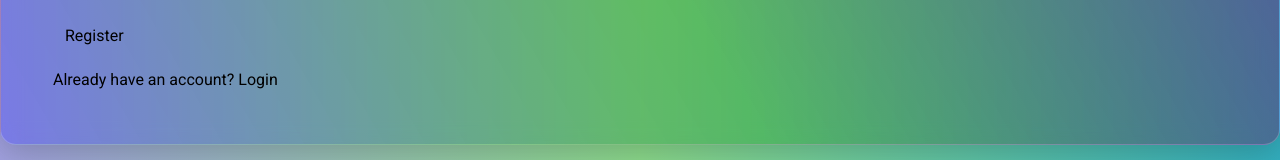
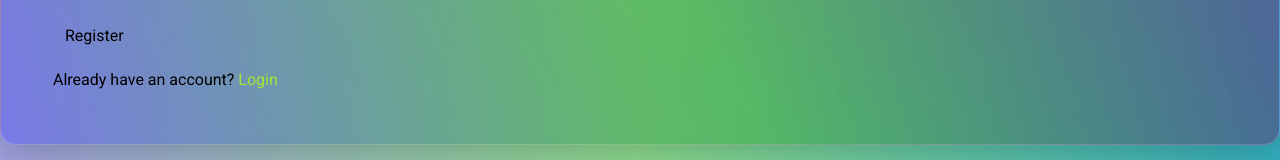
Before and after one commit to abdullah-al-mohammad/cartify-client, a React (Vite) app: page /register in a window 1280 px wide. Shown: the part 463-623 px from the top of the page. Built offline with nearby package versions, Linux system fonts and the light colour scheme; no server answers.

Commit message:
if user have dont see login page

```diff
--- a/src/pages/register/Register.jsx
+++ b/src/pages/register/Register.jsx
@@ -1,7 +1,7 @@
-import { useState } from 'react';
+import { useEffect, useState } from 'react';
 import { useForm } from 'react-hook-form';
 import { FaEye, FaEyeSlash } from 'react-icons/fa';
-import { Link } from 'react-router-dom';
+import { Link, useNavigate } from 'react-router-dom';
 import Swal from 'sweetalert2';
 import auth from '../../assets/auth1.png';
 import useAuth from '../../hooks/useAuth';
@@ -19,10 +19,11 @@ const Register = () => {
     control,
     formState: { errors },
   } = useForm();
-  const { registerUser, updateUserProfile } = useAuth();
+  const { registerUser, updateUserProfile, user } = useAuth();
   const axiosPublic = useAxiosPublic();
   const [error, setError] = useState('');
   const [showPassword, setShowPassword] = useState();
+  const navigate = useNavigate();
 
   const onSubmit = async data => {
     const email = data.email;
@@ -65,7 +66,12 @@ const Register = () => {
         console.error(error);
       });
   };
-  // <ToastContainer />
+
+  useEffect(() => {
+    if (user) {
+      navigate('/');
+    }
+  });
   return (
     <div className="">
       <div className="hero registerBG min-h-screen">
@@ -188,7 +194,7 @@ const Register = () => {
             </form>
             <p className="p-5">
               Already have an account?{' '}
-              <Link className="text-success" to={'/login'}>
+              <Link className="text-lime-400" to={'/login'}>
                 Login
               </Link>{' '}
             </p>
```
